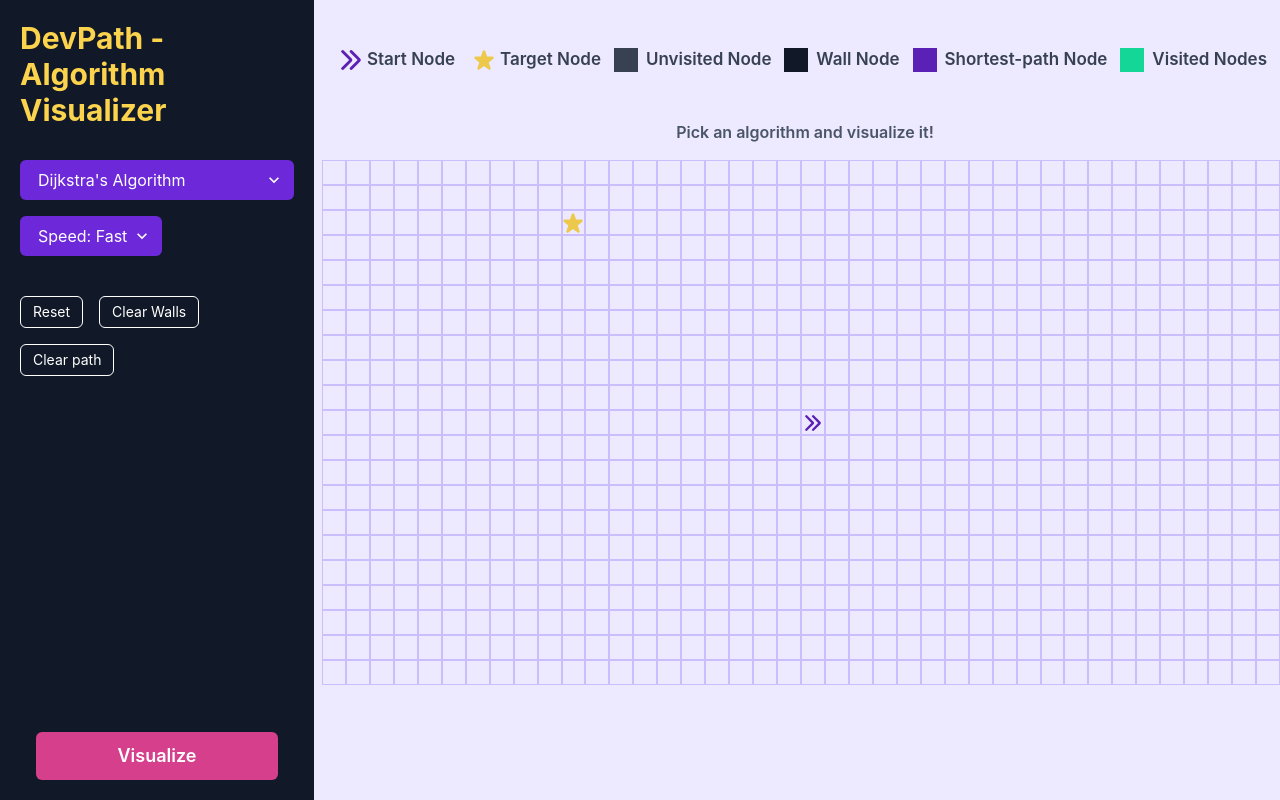
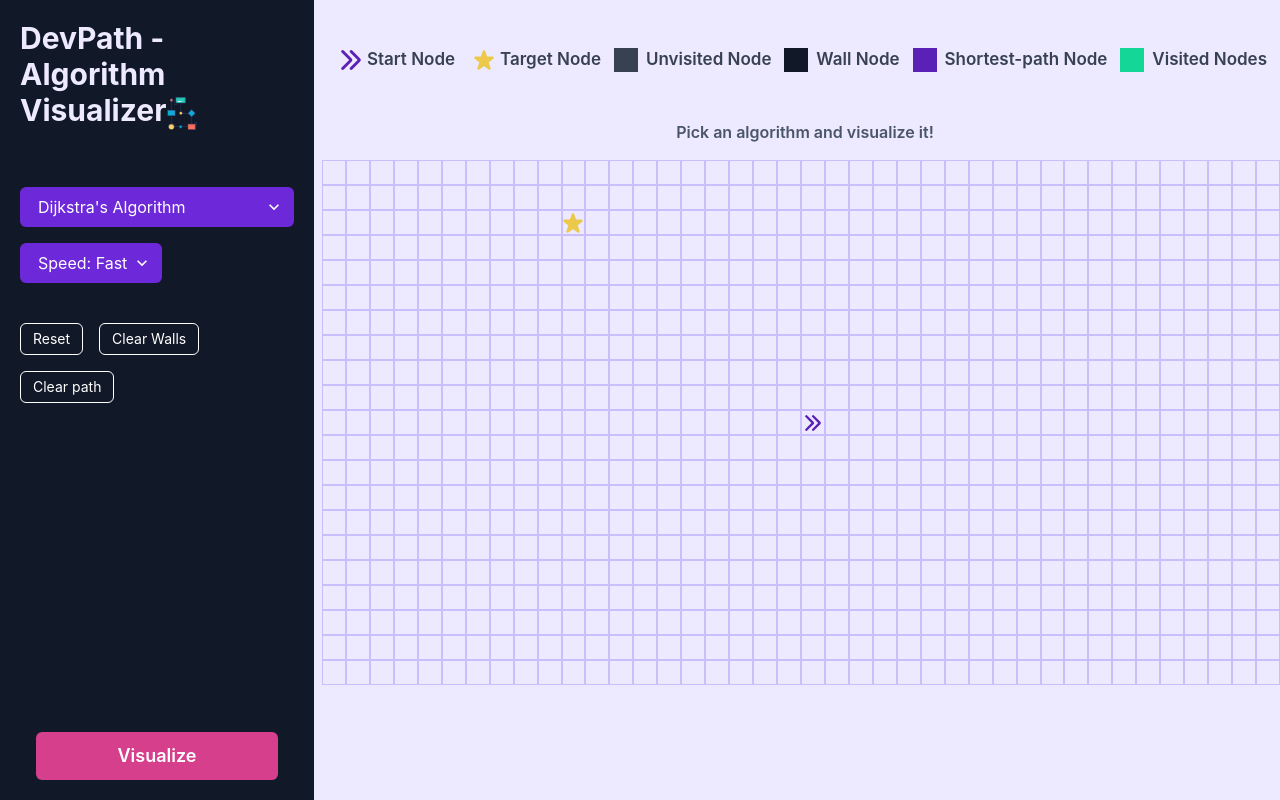
Before and after one commit to shanoysinc/Path-Visualizer, a React (Vite) app: page / in a window 1280 px wide. Built offline with nearby package versions, Linux system fonts and the light colour scheme.

Commit message:
add header icon

```diff
--- a/src/components/sidebar/components/content/SidebarContent.tsx
+++ b/src/components/sidebar/components/content/SidebarContent.tsx
@@ -22,7 +22,7 @@ import {
 import { GridAtom } from "../../../../state/pathFinder/atoms";
 import { useSetRecoilState } from "recoil";
 import { useRemoveGridWalls } from "../../../grid/hooks/useRemoveWalls";
-
+import { AlgoIcon } from "../../../../assets/AlgoIcon";
 const routePosSelector = (state: useRoutePosProps) => ({
   routePos: state.routePos,
   setRoutePos: state.setRoutePos,
@@ -141,12 +141,17 @@ export const SidebarContent = () => {
         p="5"
       >
         <div>
-          <Heading as="h3" size="lg" color="#FCD34D">
-            DevPath - Algorithm Visualizer
-          </Heading>
+          <div>
+            <Heading as="h3" size="lg" color="#EDE9FE">
+              DevPath - Algorithm Visualizer
+            </Heading>
+            <div className="algo-logo">
+              <AlgoIcon height={35} width={35} />
+            </div>
+          </div>
           <Select
             placeholder="Dijkstra's Algorithm"
-            mt="8"
+            mt="14"
             variant="filled"
             bg="#6D28D9"
             color="white"
```
